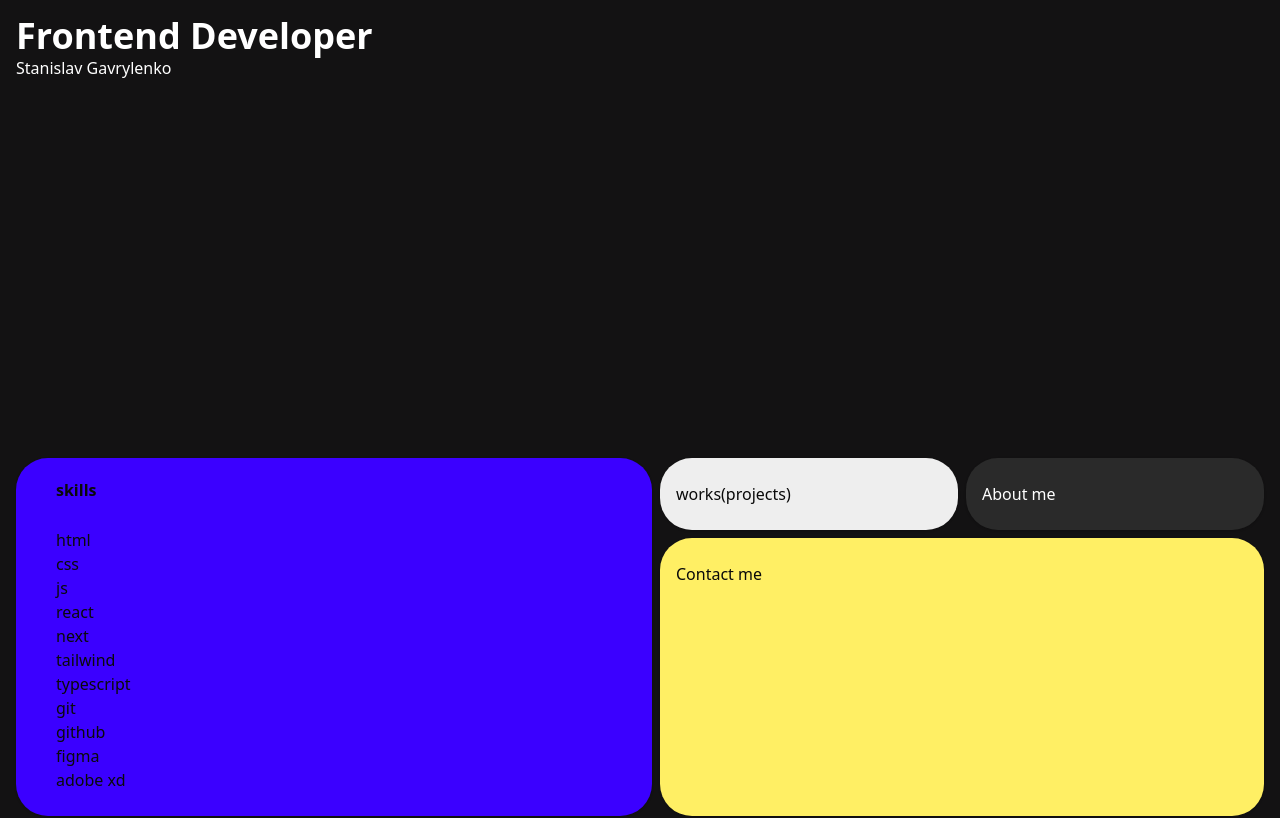
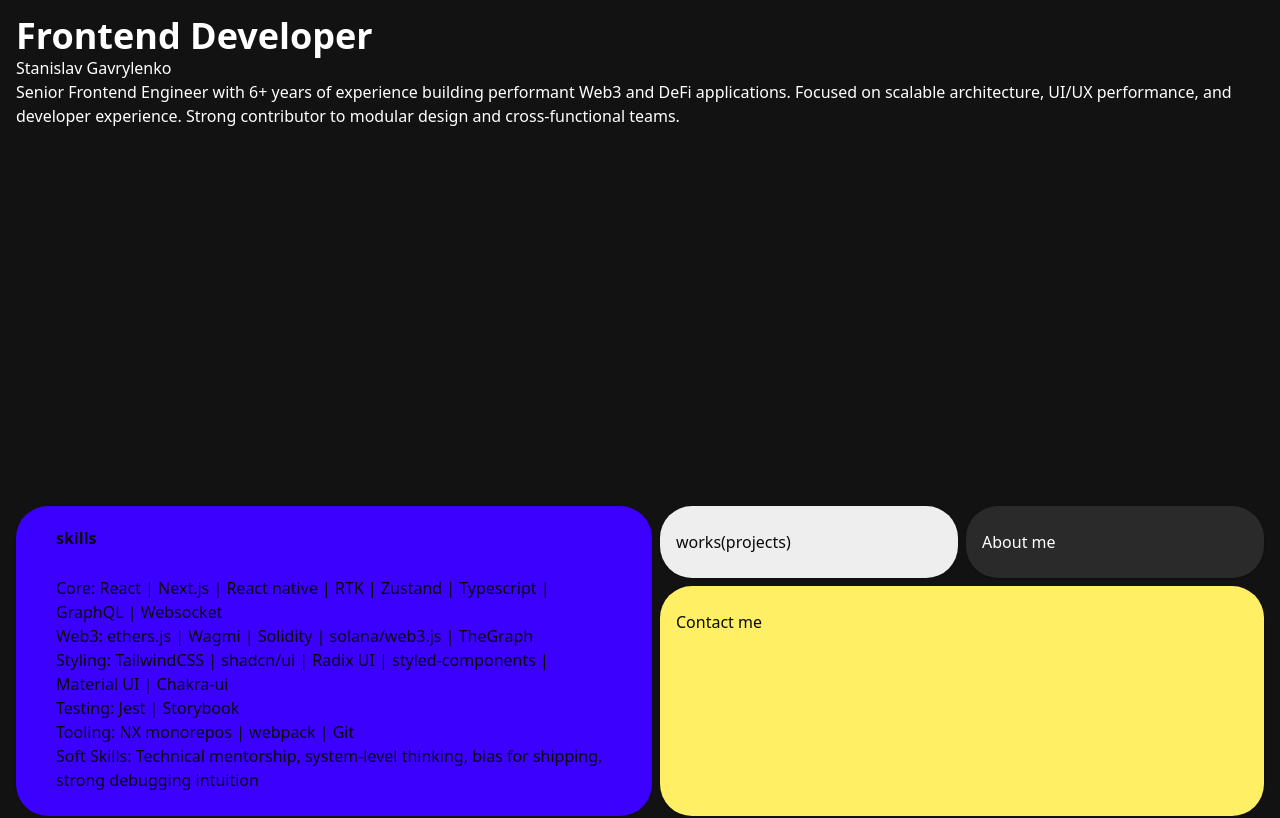
Before and after one commit to Stasn13/Portfolio, a Next.js app: page / in a window 1280 px wide. Shown: the top 818 px of the page. Built offline with nearby package versions, Linux system fonts and the light colour scheme.

Commit message:
update content

```diff
--- a/src/app/page.tsx
+++ b/src/app/page.tsx
@@ -5,40 +5,52 @@ export default function Home() {
     <div className="p-4">
       <section className="flex flex-col h-[100vh] justify-between">
         <div>
-          <h1 className="text-white font-bold text-4xl">Frontend Developer</h1>
+          <h1 className="text-4xl font-bold text-white">Frontend Developer</h1>
           <h2 className="text-white">Stanislav Gavrylenko</h2>
+          <h3 className="text-white">
+            Senior Frontend Engineer with 6+ years of experience building
+            performant Web3 and DeFi applications. Focused on scalable
+            architecture, UI/UX performance, and developer experience. Strong
+            contributor to modular design and cross-functional teams.
+          </h3>
         </div>
         <div className="flex gap-2 w-full">
-          <Card className="bg-background-card-1 border-none flex-1 border-xl rounded-4xl">
+          <Card className="flex-1 border-none bg-background-card-1 border-xl rounded-4xl">
             <CardHeader>
               <CardTitle>skills</CardTitle>
             </CardHeader>
             <CardContent>
               <ul>
-                <li>html</li>
-                <li>css</li>
-                <li>js</li>
-                <li>react</li>
-                <li>next</li>
-                <li>tailwind</li>
-                <li>typescript</li>
-                <li>git</li>
-                <li>github</li>
-                <li>figma</li>
-                <li>adobe xd</li>
+                <li>
+                  Core: React | Next.js | React native | RTK | Zustand |
+                  Typescript | GraphQL | Websocket{" "}
+                </li>
+                <li>
+                  Web3: ethers.js | Wagmi | Solidity | solana/web3.js | TheGraph
+                </li>
+                <li>
+                  Styling: TailwindCSS | shadcn/ui | Radix UI |
+                  styled-components | Material UI | Chakra-ui
+                </li>
+                <li>Testing: Jest | Storybook</li>
+                <li>Tooling: NX monorepos | webpack | Git</li>
+                <li>
+                  Soft Skills: Technical mentorship, system-level thinking, bias
+                  for shipping, strong debugging intuition
+                </li>
               </ul>
             </CardContent>
           </Card>
-          <div className="flex flex-col gap-2 flex-1">
+          <div className="flex flex-col flex-1 gap-2">
             <div className="flex gap-2">
-              <Card className="bg-background-card-2 border-none flex-1 rounded-4xl">
+              <Card className="flex-1 border-none bg-background-card-2 rounded-4xl">
                 works(projects)
               </Card>
-              <Card className="bg-background-card-3 border-none flex-1 text-white rounded-4xl">
+              <Card className="flex-1 text-white border-none bg-background-card-3 rounded-4xl">
                 About me
               </Card>
             </div>
-            <Card className="bg-background-card-4 border-none flex-2 rounded-4xl">
+            <Card className="border-none bg-background-card-4 flex-2 rounded-4xl">
               Contact me
             </Card>
           </div>
@@ -51,7 +63,7 @@ export default function Home() {
         <h2>Works</h2>
       </section>
       <section>
-        <Card className="bg-background-card-4 border-none flex-2 rounded-4xl">
+        <Card className="border-none bg-background-card-4 flex-2 rounded-4xl">
           <h2>Contact Me</h2>
         </Card>
       </section>
```
